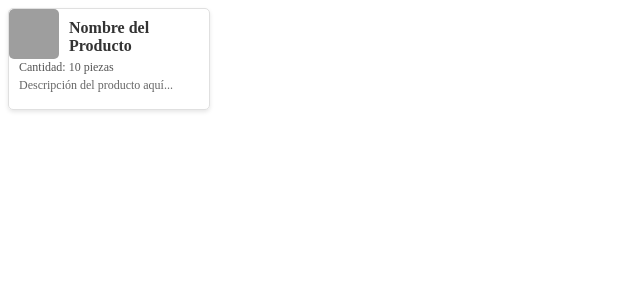
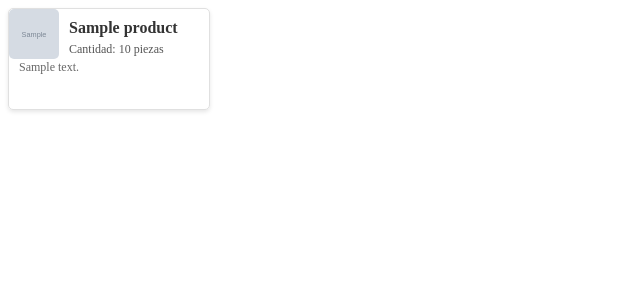
Before and after one commit to Angel711/AI-Logistics, a Python web app: template project_logistic/page/templates/tarjeta.html in a window 1280 px wide. Shown: the top 300 px of the page, without its empty margins (0-640 px from the left). Run offline with Jinja, Linux system fonts and the light colour scheme; the template is opened without the code that fills it: most values are stand-ins (such as "Sample title", 1, 10 or a date in 2020); grey boxes marked "Sample" are stand-in pictures; grey boxes are pictures that could not be loaded.

Commit message:
DEV: Add functionality for dynamics cards

```diff
--- a/project_logistic/page/templates/tarjeta.html
+++ b/project_logistic/page/templates/tarjeta.html
@@ -42,14 +42,16 @@
 </head>
 <body>
 
+{% for product in products %}
 <div class="tarjeta">
-  <img class="imagen" src="./descarga(21).jpeg" alt="Imagen del Producto">
+  <img class="imagen" src="{{ product.image }}" alt="Imagen del Producto">
   <div class="contenido">
-    <div class="titulo">Nombre del Producto</div>
-    <div class="detalle">Cantidad: 10 piezas</div>
-    <div class="descripcion">Descripción del producto aquí...</div>
+    <div class="titulo">{{ product.name }}</div>
+    <div class="detalle">Cantidad: {{ product.quantity }} piezas</div>
+    <div class="descripcion">{{ product.description }}</div>
   </div>
 </div>
+{% endfor %}
 
 </body>
 </html>
--- a/project_logistic/page/urls.py
+++ b/project_logistic/page/urls.py
@@ -1,5 +1,10 @@
 from django.urls import path
 from . import views
+from .views import product_list
+
+urlpatterns = [
+    path('products/', product_list, name='product_list'),
+]
 
 urlpatterns = [
     path('prueba/', views.Prueba, name='Prueba')
--- a/project_logistic/page/views.py
+++ b/project_logistic/page/views.py
@@ -1,6 +1,12 @@
 from django.shortcuts import render
 from django.http import HttpResponse
 from .models import Example
+from django.shortcuts import render
+from .models import Product
+
+def product_list(request):
+    products = Product.objects.all()
+    return render(request, 'tarjeta.html', {'products': products})
 
 # Create your views here.
 
```
